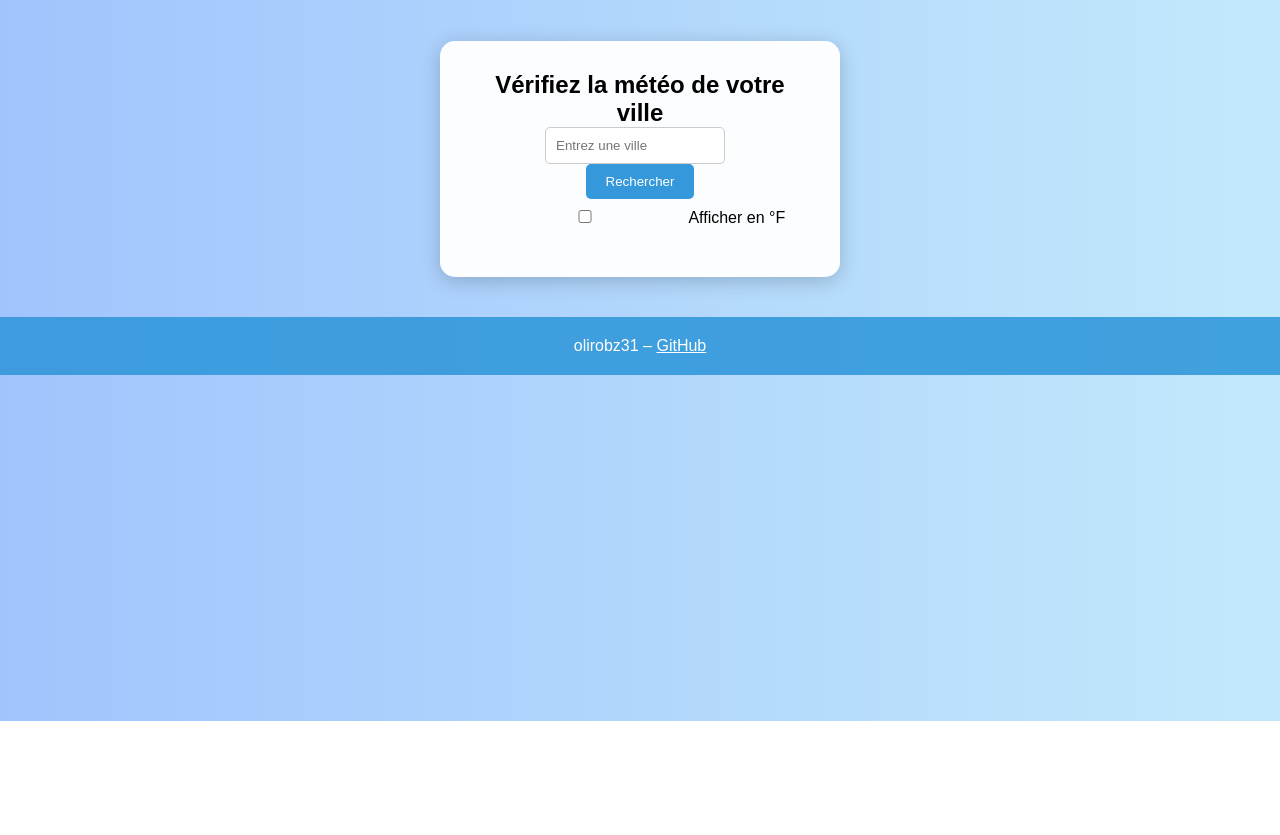
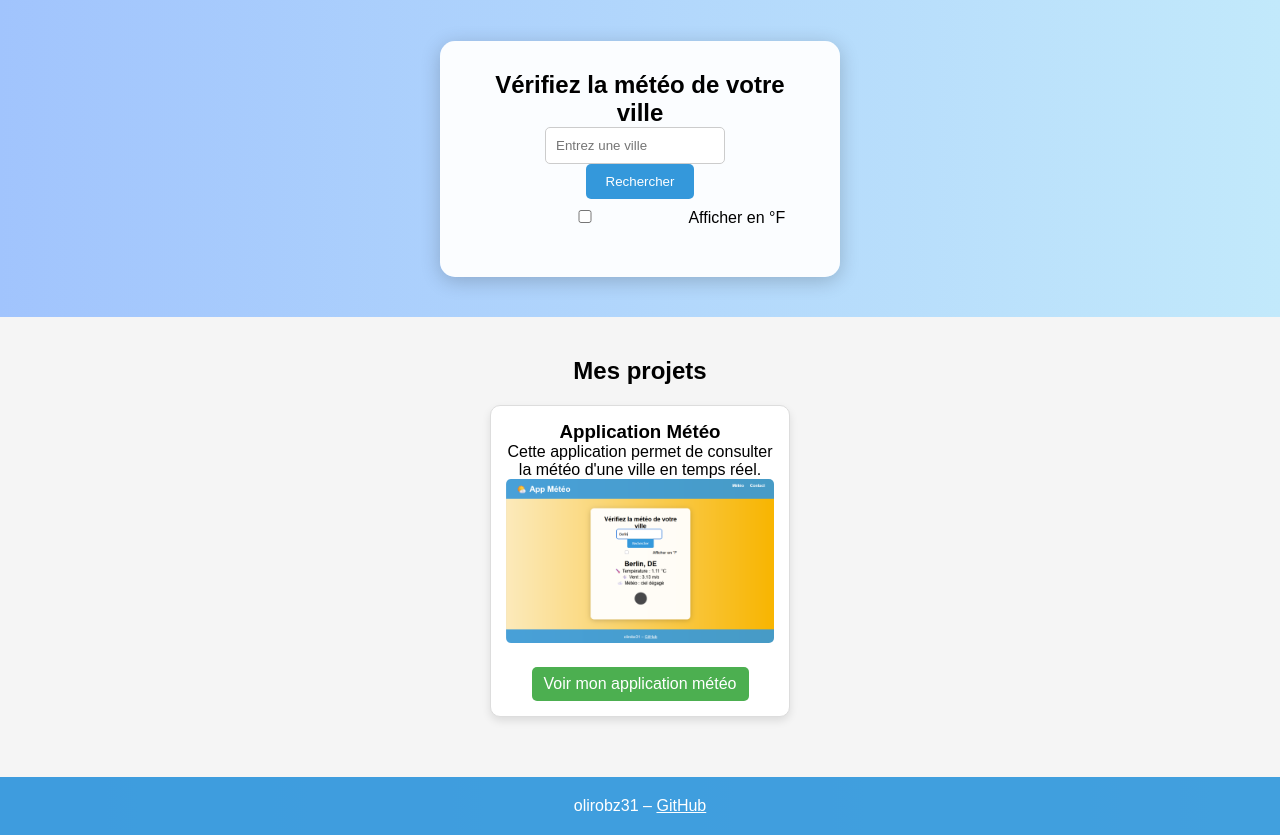
Before and after one commit to olirobz31/app-meteo-portfolio, a plain HTML site: page index.html in a window 1280 px wide. Shown: the part 79-914 px from the top of the page. Before the commit the page ends 800 px from the top, so only its background shows below. Drawn offline with Linux system fonts and the light colour scheme.

Commit message:
Mise à jour du site

```diff
--- a/index.html
+++ b/index.html
@@ -18,6 +18,7 @@
     </div>
   </header>
 
+
   <!-- SECTION MÉTÉO -->
   <section id="weather-section" class="container">
     <h2>Vérifiez la météo de votre ville</h2>
@@ -33,6 +34,18 @@
     </div>
   </section>
 
+   <section id="projets">
+  <h2>Mes projets</h2>
+  <div class="projet">
+    <h3>Application Météo</h3>
+    <p>Cette application permet de consulter la météo d'une ville en temps réel.</p>
+    <img src="images/app-meteo-screenshot.png" alt="Capture de l'application météo" width="400">
+    <a href="https://olirobz31.github.io/app-meteo-portfolio/" target="_blank">
+      Voir mon application météo
+    </a>
+  </div>
+</section>
+
   <!-- FOOTER -->
   <footer id="footer">
     <p>olirobz31 – <a href="https://github.com/olirobz31" target="_blank">GitHub</a></p>
--- a/style.css
+++ b/style.css
@@ -137,3 +137,43 @@ footer a {
     margin: 5px 0;
   }
 }
+
+/* Styles pour la section Mes projets */
+#projets {
+  padding: 40px 20px;
+  background-color: #f5f5f5; /* léger fond gris */
+  text-align: center;
+}
+
+.projet {
+  display: inline-block;
+  width: 300px; /* largeur de chaque projet */
+  margin: 20px;
+  padding: 15px;
+  border: 1px solid #ddd; /* bordure légère */
+  border-radius: 10px; /* coins arrondis */
+  background-color: #fff; /* fond blanc */
+  box-shadow: 0 4px 8px rgba(0,0,0,0.1); /* ombre légère */
+  vertical-align: top;
+}
+
+.projet img {
+  max-width: 100%;
+  border-radius: 5px;
+  margin-bottom: 10px;
+}
+
+.projet a {
+  display: inline-block;
+  margin-top: 10px;
+  padding: 8px 12px;
+  background-color: #4CAF50;
+  color: white;
+  text-decoration: none;
+  border-radius: 5px;
+  transition: background-color 0.3s;
+}
+
+.projet a:hover {
+  background-color: #45a049;
+}
```
Also changed, not shown: images/app-meteo-screenshot.png (added), 1 other file.
